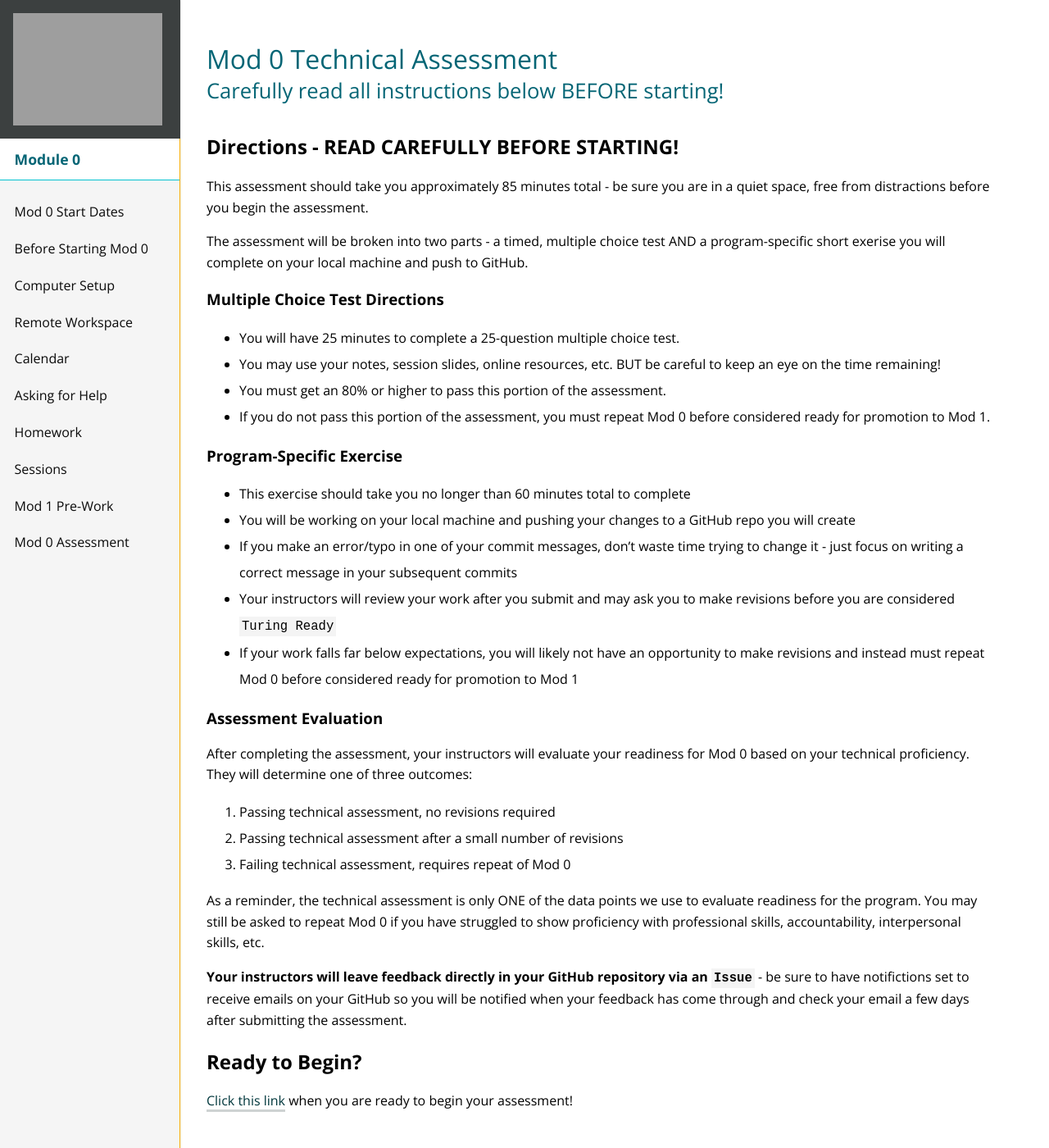
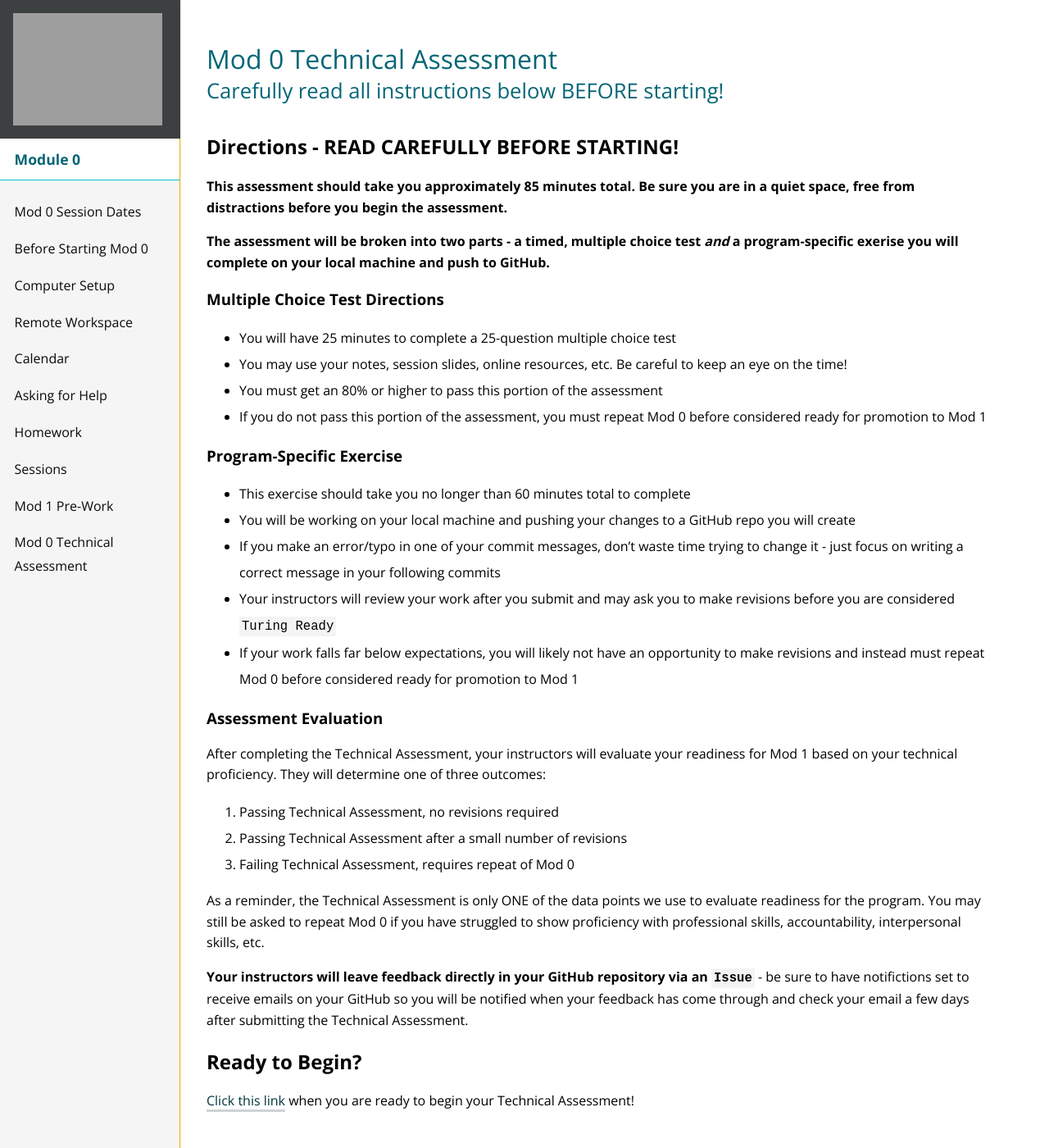
Before and after one commit to turingschool/mod-0-curriculum, a Jekyll site: the page built from assessment.md, in a window 1280 px wide and 1400 px high. Shown: the whole window at 82% size. Built offline with Jekyll 4.4.1, drawn with Linux system fonts in a browser that asks for light colours; nearby versions of some CDN libraries.

Commit message:
Clean up Technical Assessment

```diff
--- a/_includes/navigation.html
+++ b/_includes/navigation.html
@@ -9,7 +9,7 @@
     <section class="sidebar-navigation">
       <h1>Module 0</h1>
       <ul>
-        <li><a href="{{ site.baseurl }}{% link start-dates.md %}">Mod 0 Start Dates</a></li>
+        <li><a href="{{ site.baseurl }}{% link start-dates.md %}">Mod 0 Session Dates</a></li>
         <li><a href="{{ site.baseurl }}{% link before-mod-0.md %}">Before Starting Mod 0</a></li>
         <li><a href="{{ site.baseurl }}{% link setup-instructions.md %}">Computer Setup</a></li>
         <li><a href="{{ site.baseurl }}{% link remote-workspace.md %}">Remote Workspace</a></li>
@@ -18,7 +18,7 @@
         <li><a href="{{ site.url }}/homework">Homework</a></li>
         <li><a href="{{ site.url }}/sessions">Sessions</a></li>
         <li><a href="{{ site.url }}/prework">Mod 1 Pre-Work</a></li>
-        <li><a href="{{ site.baseurl }}{% link assessment.md %}">Mod 0 Assessment</a></li>
+        <li><a href="{{ site.baseurl }}{% link assessment.md %}">Mod 0 Technical Assessment</a></li>
       </ul>
     </section>
   </div>
--- a/assessment.md
+++ b/assessment.md
@@ -3,33 +3,34 @@ layout: page
 title: Mod 0 Technical Assessment
 subheading: Carefully read all instructions below BEFORE starting!
 ---
+
 ## Directions - READ CAREFULLY BEFORE STARTING!
-This assessment should take you approximately 85 minutes total - be sure you are in a quiet space, free from distractions before you begin the assessment.
+**This assessment should take you approximately 85 minutes total. Be sure you are in a quiet space, free from distractions before you begin the assessment.**
 
-The assessment will be broken into two parts - a timed, multiple choice test AND a program-specific short exerise you will complete on your local machine and push to GitHub.
+**The assessment will be broken into two parts - a timed, multiple choice test _and_ a program-specific exerise you will complete on your local machine and push to GitHub.**
 
 ### Multiple Choice Test Directions
-- You will have 25 minutes to complete a 25-question multiple choice test.
-- You may use your notes, session slides, online resources, etc. BUT be careful to keep an eye on the time remaining!
-- You must get an 80% or higher to pass this portion of the assessment.
-- If you do not pass this portion of the assessment, you must repeat Mod 0 before considered ready for promotion to Mod 1.
+- You will have 25 minutes to complete a 25-question multiple choice test
+- You may use your notes, session slides, online resources, etc. Be careful to keep an eye on the time!
+- You must get an 80% or higher to pass this portion of the assessment
+- If you do not pass this portion of the assessment, you must repeat Mod 0 before considered ready for promotion to Mod 1
 
 ### Program-Specific Exercise
 - This exercise should take you no longer than 60 minutes total to complete
 - You will be working on your local machine and pushing your changes to a GitHub repo you will create
-- If you make an error/typo in one of your commit messages, don't waste time trying to change it - just focus on writing a correct message in your subsequent commits
+- If you make an error/typo in one of your commit messages, don't waste time trying to change it - just focus on writing a correct message in your following commits
 - Your instructors will review your work after you submit and may ask you to make revisions before you are considered `Turing Ready`
 - If your work falls far below expectations, you will likely not have an opportunity to make revisions and instead must repeat Mod 0 before considered ready for promotion to Mod 1
 
 ### Assessment Evaluation
-After completing the assessment, your instructors will evaluate your readiness for Mod 0 based on your technical proficiency. They will determine one of three outcomes:
-1. Passing technical assessment, no revisions required
-2. Passing technical assessment after a small number of revisions
-3. Failing technical assessment, requires repeat of Mod 0
+After completing the Technical Assessment, your instructors will evaluate your readiness for Mod 1 based on your technical proficiency. They will determine one of three outcomes:
+1. Passing Technical Assessment, no revisions required
+2. Passing Technical Assessment after a small number of revisions
+3. Failing Technical Assessment, requires repeat of Mod 0
 
-As a reminder, the technical assessment is only ONE of the data points we use to evaluate readiness for the program. You may still be asked to repeat Mod 0 if you have struggled to show proficiency with professional skills, accountability, interpersonal skills, etc.
+As a reminder, the Technical Assessment is only ONE of the data points we use to evaluate readiness for the program. You may still be asked to repeat Mod 0 if you have struggled to show proficiency with professional skills, accountability, interpersonal skills, etc.
 
-**Your instructors will leave feedback directly in your GitHub repository via an `Issue`** - be sure to have notifictions set to receive emails on your GitHub so you will be notified when your feedback has come through and check your email a few days after submitting the assessment.
+**Your instructors will leave feedback directly in your GitHub repository via an `Issue`** - be sure to have notifictions set to receive emails on your GitHub so you will be notified when your feedback has come through and check your email a few days after submitting the Technical Assessment.
 
 ## Ready to Begin?
-[Click this link](https://github.com/turingschool/mod0_assessment1) when you are ready to begin your assessment!
+[Click this link](https://github.com/turingschool/mod0_assessment1) when you are ready to begin your Technical Assessment!
```
